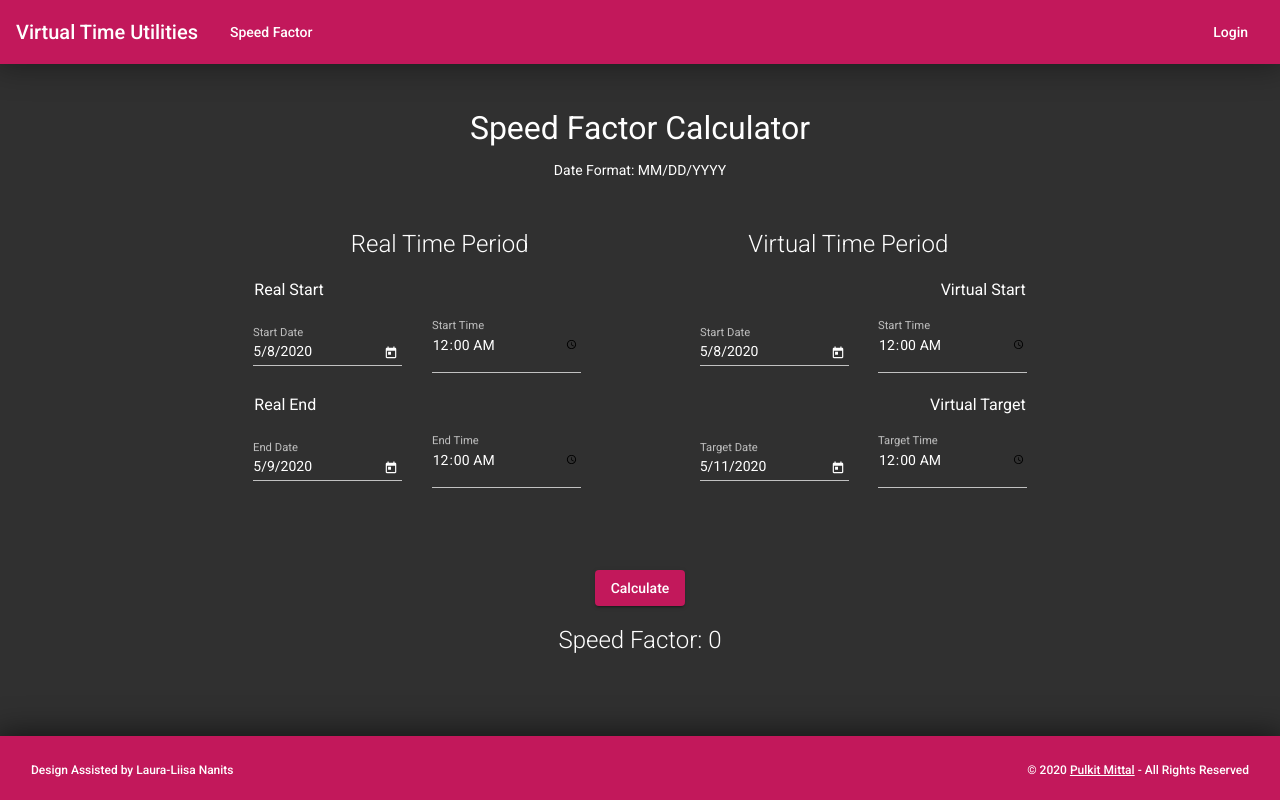
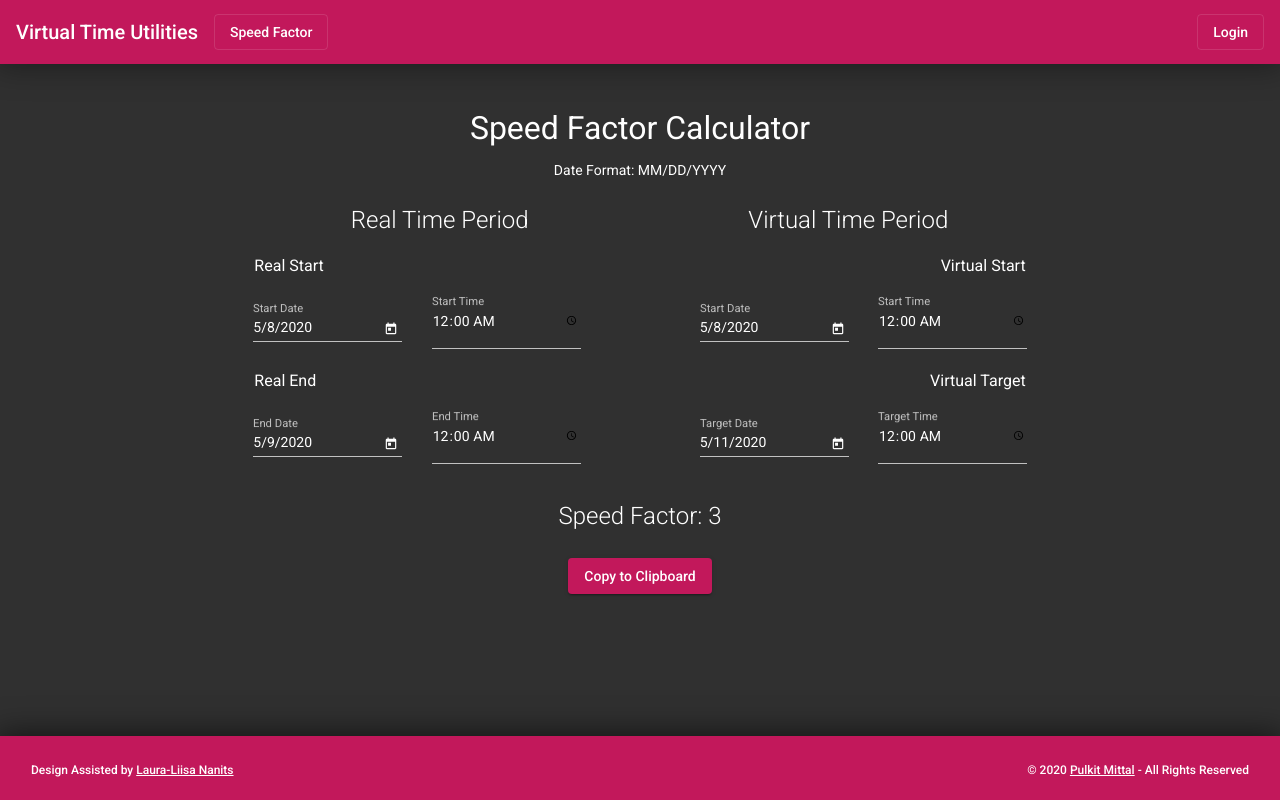
Before and after one commit to CoffeelessProgrammer/virtual-time-utilities, an Angular app: page /public/speed-factor in a window 1280 px wide. Built offline with nearby package versions, Linux system fonts and the light colour scheme; what @ngx-loading-bar/router would draw is missing.

Commit message:
UI/UX improvements: Speed factor calculation happens on every input change. Added copy to clipboard button for user convenience. More visual improvements and bug fixes.

```diff
--- a/src/app/public/layout/footer/footer.component.html
+++ b/src/app/public/layout/footer/footer.component.html
@@ -5,11 +5,13 @@
             <div class="row text-center">
 
                 <div class="col-sm-5 text-sm-left">
-                    <span class="footer-text">Design Assisted by Laura-Liisa Nanits</span>
+                    <span class="footer-text">Design Assisted by
+                        <a class="resume-plug" href="https://www.linkedin.com/in/laurana/" target="_blank">Laura-Liisa Nanits</a>
+                    </span>
                 </div>
                 <div class="col-sm-7 text-sm-right d-none d-sm-block">
                     <span class="footer-text">© 2020
-                        <a class="my-resume-plug" href="https://bit.ly/fortoilymop" target="_blank">Pulkit Mittal</a>
+                        <a class="resume-plug" href="https://www.linkedin.com/in/onbeatpanda/" target="_blank">Pulkit Mittal</a>
                         - All Rights Reserved
                     </span>
                 </div>
@@ -45,7 +47,7 @@
             <div class="row text-center">
                 <div class="col">
                     <span class="footer-text">© 2020
-                        <a class="my-resume-plug" href="https://bit.ly/fortoilymop" target="_blank">Pulkit Mittal</a>
+                        <a class="resume-plug" href="https://bit.ly/fortoilymop" target="_blank">Pulkit Mittal</a>
                         - All Rights Reserved
                     </span>
                 </div>
--- a/src/app/public/layout/footer/footer.component.scss
+++ b/src/app/public/layout/footer/footer.component.scss
@@ -9,7 +9,7 @@
     font-weight: 500;
 }
 
-.my-resume-plug {
+.resume-plug {
     text-decoration: underline;
 }
 
--- a/src/app/public/layout/navigation-bar/navigation-bar.component.html
+++ b/src/app/public/layout/navigation-bar/navigation-bar.component.html
@@ -10,10 +10,10 @@
                 <!-- <a mat-button routerLink="/home">Test</a> -->
 
                 <!-- Relative Paths -->
-                <a mat-button [routerLink]="['speed-factor']">Speed Factor</a>
+                <a mat-stroked-button [routerLink]="['speed-factor']">Speed Factor</a>
             </div>
             <div>
-                <a mat-button [routerLink]="['login']">Login</a>
+                <a mat-stroked-button [routerLink]="['login']">Login</a>
             </div>
         </div>
 
--- a/src/app/public/speed-factor/speed-factor.component.html
+++ b/src/app/public/speed-factor/speed-factor.component.html
@@ -2,7 +2,7 @@
     <div class="col-12">
 
         <h1 class="text-center">Speed Factor Calculator</h1>
-        <p class="text-center mb-5">Date Format: MM/DD/YYYY</p>
+        <p class="text-center mb-4">Date Format: MM/DD/YYYY</p>
 
         <!----------------------------------------------------------------------------->
 
@@ -21,7 +21,8 @@
                             <div class="col-12 col-md-6 col-lg-5 d-flex align-items-center">
                                 <mat-form-field class="w-100">
                                     <mat-label>Start Date</mat-label>
-                                    <input #realStartDate matInput [matDatepicker]="picker1" formControlName="date">
+                                    <input #realStartDate matInput [matDatepicker]="picker1" formControlName="date"
+                                        (blur)="updateRealStartDate(realStartDate.value, realStartTime.value)">
                                     <mat-datepicker-toggle matSuffix [for]="picker1"></mat-datepicker-toggle>
                                     <mat-datepicker touchUi #picker1></mat-datepicker>
                                 </mat-form-field>
@@ -44,7 +45,8 @@
                             <div class="col-12 col-md-6 col-lg-5 d-flex align-items-center">
                                 <mat-form-field class="w-100">
                                     <mat-label>End Date</mat-label>
-                                    <input #realEndDate matInput [matDatepicker]="picker2" formControlName="date">
+                                    <input #realEndDate matInput [matDatepicker]="picker2" formControlName="date"
+                                        (blur)="updateRealEndDate(realEndDate.value, realEndTime.value)">
                                     <mat-datepicker-toggle matSuffix [for]="picker2"></mat-datepicker-toggle>
                                     <mat-datepicker touchUi #picker2></mat-datepicker>
                                 </mat-form-field>
@@ -74,7 +76,8 @@
                             <div class="col-12 col-md-6 col-lg-5 offset-lg-1 d-flex align-items-center">
                                 <mat-form-field class="w-100">
                                     <mat-label>Start Date</mat-label>
-                                    <input #virtualStartDate matInput [matDatepicker]="picker3" formControlName="date">
+                                    <input #virtualStartDate matInput [matDatepicker]="picker3" formControlName="date"
+                                        (blur)="updateVirtualStartDate(virtualStartDate.value, virtualStartTime.value)">
                                     <mat-datepicker-toggle matSuffix [for]="picker3"></mat-datepicker-toggle>
                                     <mat-datepicker touchUi #picker3></mat-datepicker>
                                 </mat-form-field>
@@ -97,7 +100,8 @@
                             <div class="col-12 col-md-6 col-lg-5 offset-lg-1 d-flex align-items-center">
                                 <mat-form-field class="w-100">
                                     <mat-label>Target Date</mat-label>
-                                    <input #virtualTargetDate matInput [matDatepicker]="picker4" formControlName="date">
+                                    <input #virtualTargetDate matInput [matDatepicker]="picker4" formControlName="date"
+                                        (blur)="updateVirtualTargetDate(virtualTargetDate.value, virtualTargetTime.value)">
                                     <mat-datepicker-toggle matSuffix [for]="picker4"></mat-datepicker-toggle>
                                     <mat-datepicker touchUi #picker4></mat-datepicker>
                                 </mat-form-field>
@@ -121,23 +125,24 @@
 
         <div class="container-fluid">
 
-            <div class="row justify-content-center mt-3 mb-5">
+            <div class="row justify-content-center mt-4 mb-5 pb-3">
 
-                <div class="col-auto mt-5 mb-4">
-                    <button (click)="calculateSpeedFactor()" mat-raised-button color="primary">Calculate</button>
+                <div class="col-auto d-flex justify-content-center">
+                    <span class="factor-result-heading text-center">Speed Factor:
+                        <span class="factor-result">{{ speedFactor }}</span>
+                    </span>
                 </div>
 
-                <div class="w-100"></div>
+                <div class="w-100 mt-3 mb-3"></div>
 
-                <div class="col-auto d-flex justify-content-center">
-                    <span class="speed-factor-result text-center mb-4">Speed Factor: {{ speedFactor }}</span>
+                <div class="col-auto">
+                    <button class="btn-clipboard" mat-raised-button color="primary"
+                        (click)="copyToClipboard(speedFactor.toString())">Copy to Clipboard</button>
                 </div>
 
             </div>
 
         <div>
 
-        <!-- <p class="py-3">{{ speedFactorForm.value | json }}</p> -->
-
     </div>
 </div>
--- a/src/app/public/speed-factor/speed-factor.component.scss
+++ b/src/app/public/speed-factor/speed-factor.component.scss
@@ -1,6 +1,5 @@
 h1 {
     font-size: 2rem;
-    // font-weight: 300;
 }
 
 h2 {
@@ -15,7 +14,12 @@ h3 {
     font-weight: 400;
 }
 
-.speed-factor-result {
+.factor-result-heading {
+    font-size: 1.5rem;
+    font-weight: 300;
+}
+
+.factor-result {
     font-size: 1.5rem;
     font-weight: 300;
 }
@@ -23,3 +27,9 @@ h3 {
 mat-label {
     font-size: 15px;
 }
+
+// .btn-clipboard {
+//     font-size: 1rem;
+//     font-weight: 400;
+//     padding: 0.5rem 2rem;
+// }
--- a/src/app/public/speed-factor/speed-factor.component.ts
+++ b/src/app/public/speed-factor/speed-factor.component.ts
@@ -54,6 +54,8 @@ export class SpeedFactorComponent implements OnInit, OnDestroy {
       })
     });
 
+    this.calculateSpeedFactor();
+
   }
 
   calculateSpeedFactor() {
@@ -74,35 +76,81 @@ export class SpeedFactorComponent implements OnInit, OnDestroy {
   // Methods to update time values -----------------------------------
 
   updateRealStartDate(dateInput: Date, timeInput: String) {
+
+    // If no time input was provided, revert to midnight
+    if(timeInput.length != 5) {
+      this.speedFactorForm.patchValue({
+        real_start: {
+          time: "00:00"
+        }
+      });
+    }
+
+    // Build and save the date object
     this.speedFactorForm.patchValue({
       real_start: {
         date: this.buildDateTime(dateInput, timeInput)
       }
     });
+
+    this.calculateSpeedFactor();
   }
 
   updateRealEndDate(dateInput: Date, timeInput: String) {
+
+    if(timeInput.length != 5) {
+      this.speedFactorForm.patchValue({
+        real_end: {
+          time: "00:00"
+        }
+      });
+    }
+
     this.speedFactorForm.patchValue({
       real_end: {
         date: this.buildDateTime(dateInput, timeInput)
       }
     });
+
+    this.calculateSpeedFactor();
   }
 
   updateVirtualStartDate(dateInput: Date, timeInput: String) {
+
+    if(timeInput.length != 5) {
+      this.speedFactorForm.patchValue({
+        virtual_start: {
+          time: "00:00"
+        }
+      });
+    }
+
     this.speedFactorForm.patchValue({
       virtual_start: {
         date: this.buildDateTime(dateInput, timeInput)
       }
     });
+
+    this.calculateSpeedFactor();
   }
 
   updateVirtualTargetDate(dateInput: Date, timeInput: String) {
+
+    if(timeInput.length != 5) {
+      this.speedFactorForm.patchValue({
+        virtual_target: {
+          time: "00:00"
+        }
+      });
+    }
+
     this.speedFactorForm.patchValue({
       virtual_target: {
         date: this.buildDateTime(dateInput, timeInput)
       }
     });
+
+    this.calculateSpeedFactor();
   }
 
   ngOnDestroy() {
@@ -118,14 +166,21 @@ export class SpeedFactorComponent implements OnInit, OnDestroy {
 
   buildDateTime(date: Date, time: String): Date {
 
-    let newDate = new Date(date);
+    // Date validation
+    let newDate = date.toString() === "" ? new Date() : new Date(date);
 
+    // Time validation
     let split_time = time.split(':');
+    let hours = isNaN(Number.parseInt(split_time[0])) ? 0 : Number.parseInt(split_time[0]);
+    let minutes = isNaN(Number.parseInt(split_time[1])) ? 0 : Number.parseInt(split_time[1]);
 
-    newDate.setHours(Number.parseInt(split_time[0]));
-    newDate.setMinutes(Number.parseInt(split_time[1]));
+    // Build date' time
+    newDate.setHours(hours);
+    newDate.setMinutes(minutes);
     newDate.setSeconds(0);
     newDate.setMilliseconds(0);
+
+    // console.log("Building...", newDate);
 
     return newDate;
   }
@@ -140,4 +195,18 @@ export class SpeedFactorComponent implements OnInit, OnDestroy {
     return Number(Math.round(Number.parseFloat(num))+'e-'+precision);
   }
 
+  copyToClipboard(val: string){
+    let selBox = document.createElement('textarea');
+    selBox.style.position = 'fixed';
+    selBox.style.left = '0';
+    selBox.style.top = '0';
+    selBox.style.opacity = '0';
+    selBox.value = val;
+    document.body.appendChild(selBox);
+    selBox.focus();
+    selBox.select();
+    document.execCommand('copy');
+    document.body.removeChild(selBox);
+  }
+
 }
```
